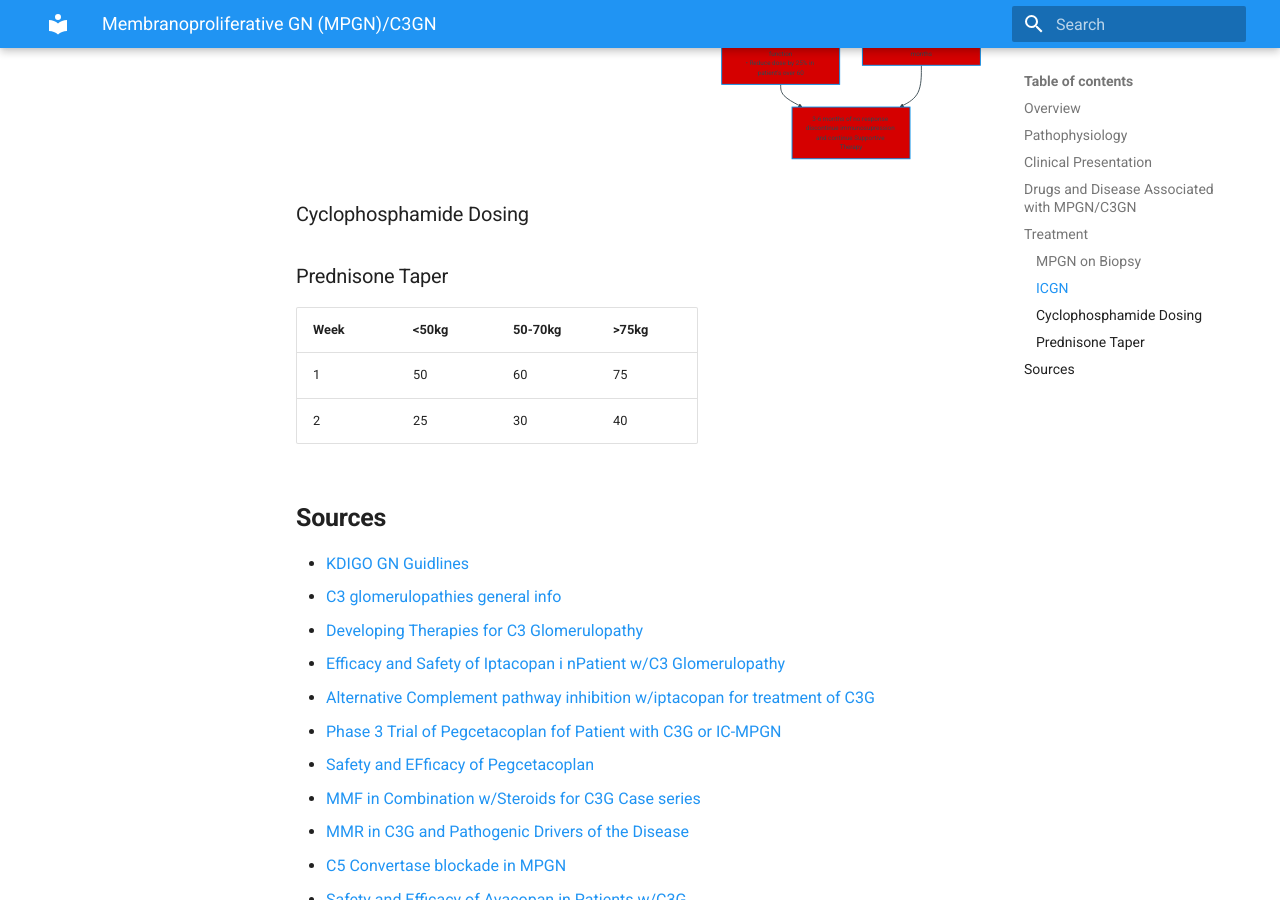
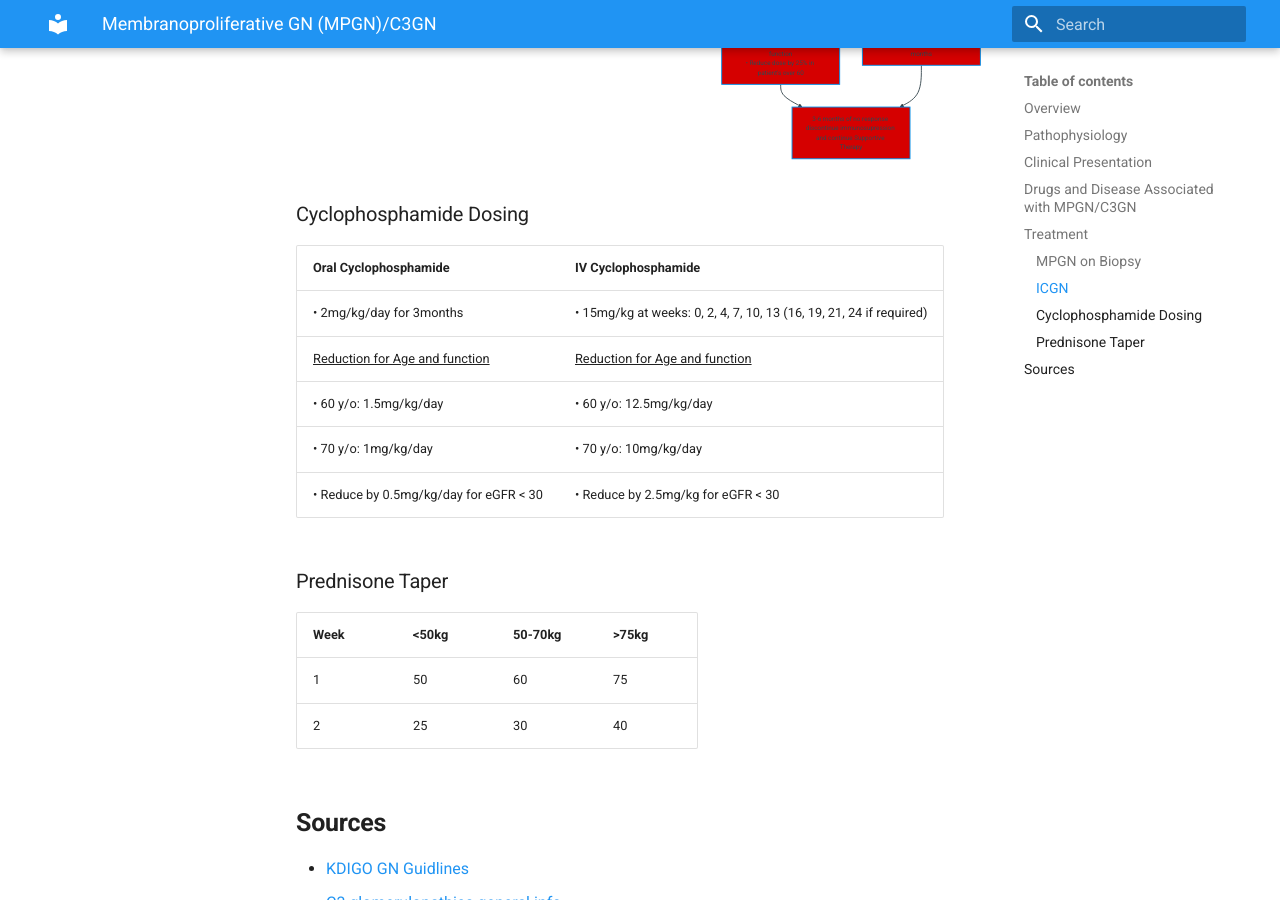
Before and after one commit to TTUNEPH2025/GN, an MkDocs documentation site: the page built from docs/MPGN-C3GN.md, in a window 1280 px wide and 900 px high, scrolled down 4760 px. Built offline with MkDocs 1.6.1 and Material for MkDocs 9.7.7, drawn with Linux system fonts in a browser that asks for light colours.

Commit message:
Update MPGN-C3GN.md

````diff
--- a/docs/MPGN-C3GN.md
+++ b/docs/MPGN-C3GN.md
@@ -239,6 +239,16 @@ flowchart TD
     style n50 fill:#D50000,color:#FFFFFF
 ```
 ### Cyclophosphamide Dosing
+
+|Oral Cyclophosphamide|IV Cyclophosphamide|
+|---------------------|-------------------|
+|• 2mg/kg/day for 3months|• 15mg/kg at weeks: 0, 2, 4, 7, 10, 13 (16, 19, 21, 24 if required)|
+|<ins>Reduction for Age and function</ins>|<ins>Reduction for Age and function</ins>|
+| • 60 y/o: 1.5mg/kg/day|• 60 y/o: 12.5mg/kg/day|
+| • 70 y/o: 1mg/kg/day| • 70 y/o: 10mg/kg/day|
+| • Reduce by 0.5mg/kg/day for eGFR < 30| • Reduce by 2.5mg/kg for eGFR < 30|
+
+
 ### Prednisone Taper
 |Week|<50kg|50-70kg|>75kg|
 |----|-----|-------|-----|
````
